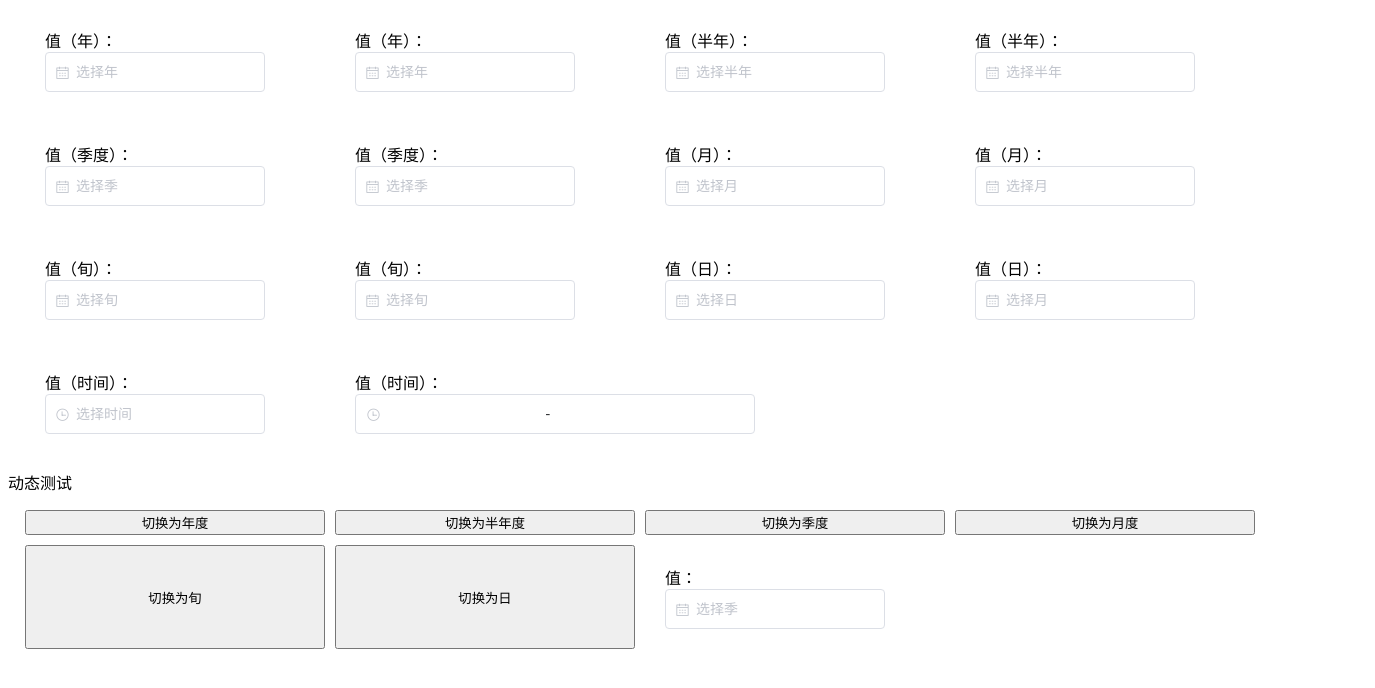
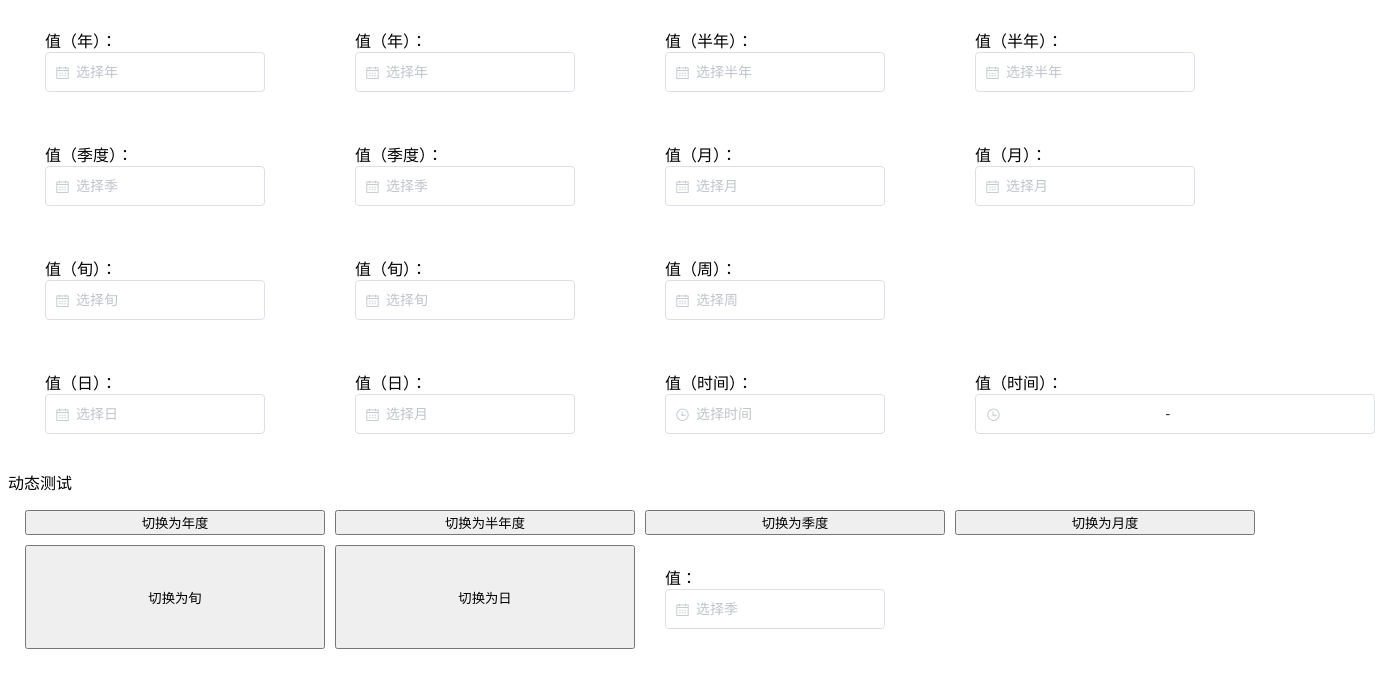
Before and after one commit to mypandora/elelment-datepicker, a Vue app: page / in a window 1280 px wide. Shown: the top 688 px of the page, 1375 px wide, since content can reach past the window. Built offline with nearby package versions, Linux system fonts and the light colour scheme.

Commit message:
chore: 添加用例

```diff
--- a/App.vue
+++ b/App.vue
@@ -117,9 +117,21 @@
       </div>
 
       <div class="item">
-        <div>值（日）：{{ value6 }}</div>
+        <div>值（周）：{{ value6 }}</div>
         <el-date-picker
           v-model="value6"
+          type="week"
+          placeholder="选择周"
+          format="yyyy 年第 WW 周"
+        >
+        </el-date-picker>
+      </div>
+      <div class="item"></div>
+
+      <div class="item">
+        <div>值（日）：{{ value7 }}</div>
+        <el-date-picker
+          v-model="value7"
           type="date"
           placeholder="选择日"
           format="yyyy 年 MM 月 dd 日"
@@ -128,9 +140,9 @@
         </el-date-picker>
       </div>
       <div class="item">
-        <div>值（日）：{{ value61 }}</div>
+        <div>值（日）：{{ value71 }}</div>
         <el-date-picker
-          v-model="value61"
+          v-model="value71"
           type="dates"
           placeholder="选择月"
           format="yyyy 年 MM 月 dd 日"
@@ -140,9 +152,9 @@
       </div>
 
       <div class="item">
-        <div>值（时间）：{{ value7 }}</div>
+        <div>值（时间）：{{ value8 }}</div>
         <el-date-picker
-          v-model="value7"
+          v-model="value8"
           type="datetime"
           placeholder="选择时间"
           format="yyyy-MM-dd HH:mm:ss"
@@ -151,9 +163,9 @@
         </el-date-picker>
       </div>
       <div class="item">
-        <div>值（时间）：{{ value71 }}</div>
+        <div>值（时间）：{{ value81 }}</div>
         <el-date-picker
-          v-model="value71"
+          v-model="value81"
           type="datetimerange"
           placeholder="选择时间"
           format="yyyy-MM-dd HH:mm:ss"
@@ -206,10 +218,10 @@ export default {
       value5: "",
       value51: "",
       value6: "",
-      value61: "",
-      value51: "",
       value7: "",
       value71: "",
+      value8: "",
+      value81: "",
       //
       value: "",
       type: "quarter",
```
